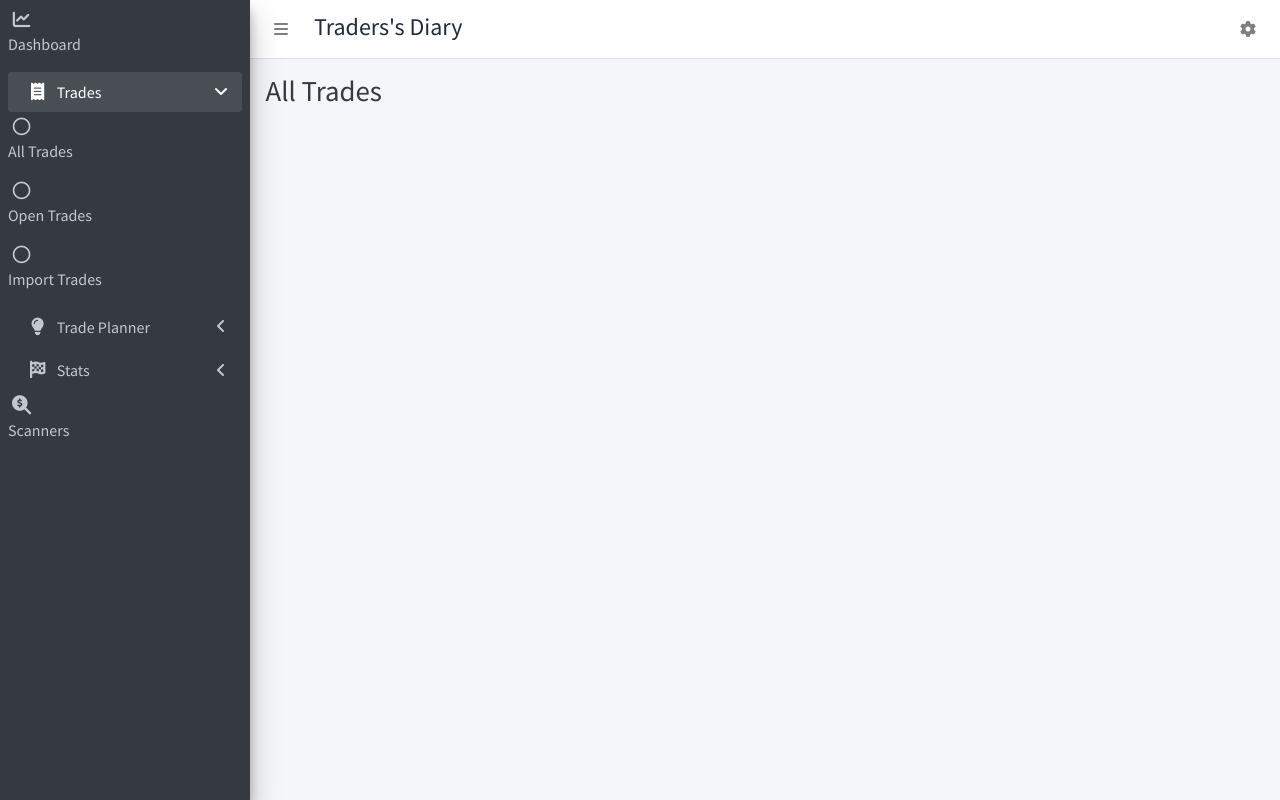
After one commit to vishalsdk14/traders-diary, a Django app: template trades/templates/pages/all_trades.html in a window 1280 px wide. The commit adds this page. Run offline with Django 4.2, Linux system fonts and the light colour scheme; the template is opened without the code that fills it, so the values that code supplies are empty; some libraries are stand-ins or nearby versions.

Commit message:
Added sidebar and also created all_trades.html

```diff
--- a/templates/base.html
+++ b/templates/base.html
@@ -51,7 +51,7 @@
     </ul>
   </nav>
   <!-- Main Sidebar Container -->
-  {% include 'pages/sidebar_template.html' %}
+  {% include 'sidebar_template.html' %}
 
   <div class="content-wrapper">
 		<div class="content-header">
--- /dev/null
+++ b/templates/sidebar_template.html
@@ -0,0 +1,107 @@
+<aside class="main-sidebar sidebar-dark-primary elevation-4">
+	<!-- Sidebar -->
+	<div class="sidebar">
+		<!-- Sidebar Menu -->
+		<nav class="mt-2">
+			<ul class="nav nav-pills nav-sidebar flex-column" data-widget="treeview" role="menu" data-accordion="false">
+				<!-- Dashboard -->
+				<li class="nav-item">
+					{% url 'dashboard' as dashboard %}
+					<a href="#">
+						<i class="nav-icon fas fa-chart-line"></i>
+						<p>Dashboard</p>
+          </a>
+        </li>
+
+				<!-- Trades nav option -->
+				<li class="nav-item menu-open">
+					<a href="#" class="nav-link">
+						<i class="nav-icon fas fa-receipt"></i>
+						<p>Trades <i class="fas fa-angle-left right"></i></p>
+          </a>
+					<ul class="nav nav-treeview">
+						<li class="nav-item">
+							{% url 'all_trades' as all_trades %}
+							<a href="#">
+								<i class="far fa-circle nav-icon"></i>
+								<p>All Trades</p>
+							</a>
+						</li>
+						<!-- Open trades nav option -->
+						<li class="nav-item">
+							{% url 'open_trades' as open_trades %}
+							<a href="#">
+								<i class="far fa-circle nav-icon"></i>
+								<p>Open Trades</p>
+							</a>
+						</li>
+						<!-- Open trades nav option -->
+						<li class="nav-item">
+							{% url 'imports_file' as imports_file %}
+							<a href="#">
+								<i class="far fa-circle nav-icon"></i>
+								<p>Import Trades</p>
+							</a>
+						</li>
+					</ul>
+				</li> <!-- Trades -->
+				<!-- Trade planner nav option -->
+				<li class="nav-item">
+					<a href="#" class="nav-link">
+						<i class="nav-icon fas fa-lightbulb"></i>
+						<p>Trade Planner <i class="fas fa-angle-left right"></i></p>
+          </a>
+					<ul class="nav nav-treeview">
+						<li class="nav-item">
+							<a href="#">
+								<i class="far fa-circle nav-icon"></i>All Plans
+							</a>
+						</li>
+						<li class="nav-item">
+							<a href="#">
+								<i class="far fa-circle nav-icon"></i>Open Plans
+							</a>
+						</li>
+						<li class="nav-item">
+							<a href="#">
+								<i class="far fa-circle nav-icon"></i>Create New Plan
+							</a>
+						</li>
+					</ul> <!-- nav-treeview -->
+				</li> <!-- trade planner nav-item -->
+
+				<!-- Market stats nav option -->
+				<li class="nav-item">
+					<a href="#" class="nav-link">
+						<i class="nav-icon fas fa-flag-checkered"></i>
+						<p>Stats <i class="fas fa-angle-left right"></i></p>
+					</a>
+					<ul class="nav nav-treeview">
+						<li class="nav-item">
+							{% url 'market_health' as market_health %}
+							<a href="#">
+								<i class="far fa-circle nav-icon"></i>
+								<p>Market Stats</p>
+							</a>
+						</li>
+						<!-- Live Market stats nav option -->
+						<li class="nav-item">
+							{% url 'market_live' as market_live %}
+							<a href="#">
+								<i class="far fa-circle nav-icon"></i>
+								<p>Live Market Stats</p>
+							</a>
+						</li>
+					</ul>
+				</li> <!-- stats -->
+				<li class="nav-item">
+					{% url 'scanners' as scanners %}
+					<a href="#">
+						<i class="nav-icon fa-solid fa-magnifying-glass-dollar"></i>
+						<p>Scanners</p>
+          </a>
+        </li>
+			</ul> <!-- nav-sidebar flex-column -->
+    </nav><!-- /.sidebar-menu -->
+  </div> <!-- /.sidebar -->
+</aside>
--- /dev/null
+++ b/trades/templates/pages/all_trades.html
@@ -0,0 +1,7 @@
+{% extends "base.html" %}
+{% block page_title %}
+    All Trades
+{% endblock page_title %}
+
+{% block main_content %}
+{% endblock main_content %}
```
